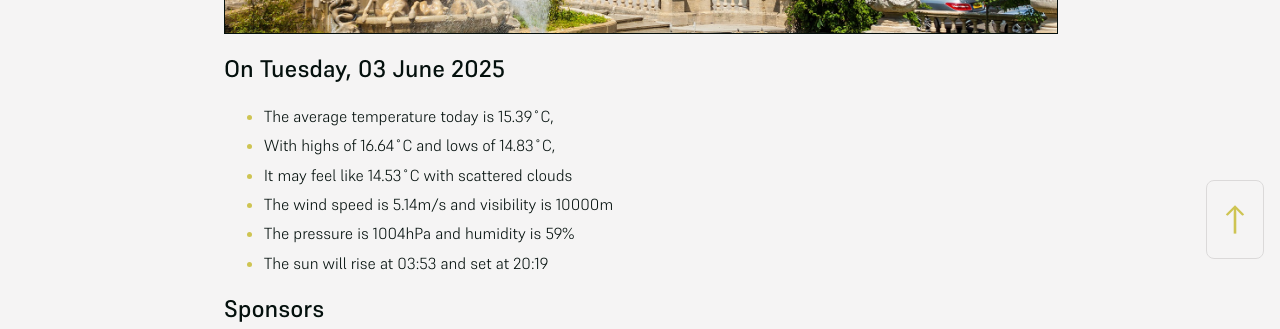
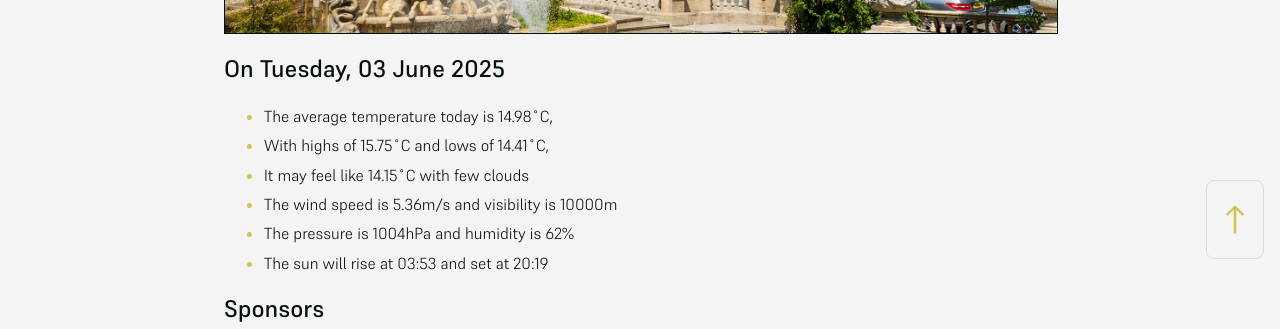
Before and after one commit to mat-0/cheltenham-open-data, a Jekyll site: the page built from index.md, in a window 1280 px wide. Shown: the part 625-954 px from the top of the page. Built offline with Jekyll 4.4.1, drawn with Linux system fonts in a browser that asks for light colours.

Commit message:
Updated 2025-06-03 18:59:03

```diff
--- a/index.md
+++ b/index.md
@@ -10,11 +10,11 @@ seo: Menu
 <!-- weather_marker starts -->
 ## On Tuesday, 03 June 2025
 
-- The average temperature today is 15.39˚C,
-- With highs of 16.64˚C and lows of 14.83˚C,
-- It may feel like 14.53˚C with scattered clouds
-- The wind speed is 5.14m/s and visibility is 10000m
-- The pressure is 1004hPa and humidity is 59%
+- The average temperature today is 14.98˚C,
+- With highs of 15.75˚C and lows of 14.41˚C,
+- It may feel like 14.15˚C with few clouds
+- The wind speed is 5.36m/s and visibility is 10000m
+- The pressure is 1004hPa and humidity is 62%
 - The sun will rise at 03:53 and set at 20:19
 
 <!-- weather_marker ends -->
```
Also changed, not shown: _data/flood.json (+4 -4 lines), _pages/news.md (+7 -7 lines).
